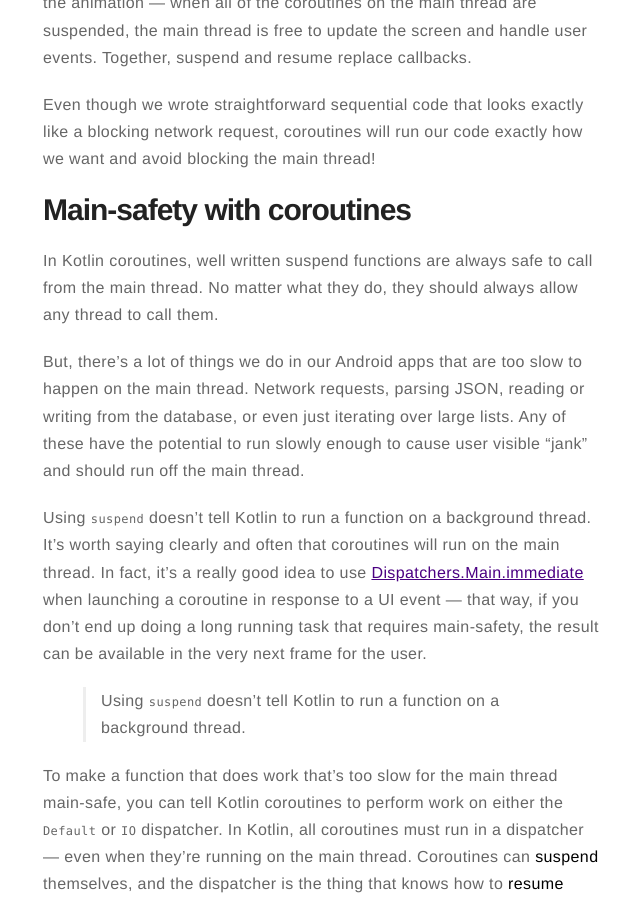
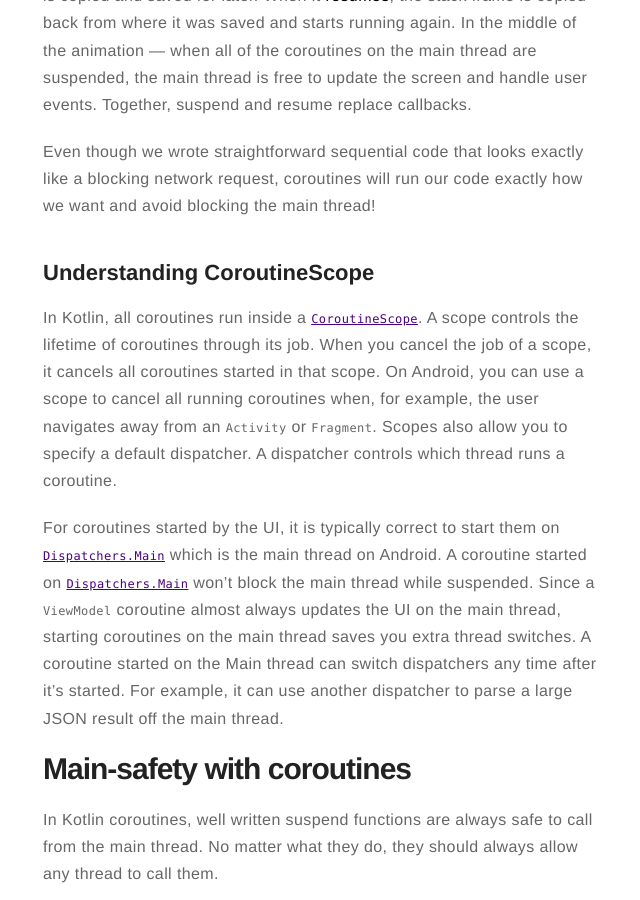
Before and after one commit to jorgecasariego/jorgecasariego.github.io, a Jekyll site: the page built from _posts/2020-02-17-coroutines-in-android.markdown, in a window 1280 px wide and 900 px high, scrolled down 3980 px. Shown: the whole window, without its empty margins (317-957 px from the left). Built offline with Jekyll 4.4.1, drawn with Linux system fonts in a browser that asks for light colours; comment, search, counter and statistics services are not loaded; some of the changed text lies outside the part shown.

Commit message:
Understanding CoroutineScope

```diff
--- a/_posts/2020-02-17-coroutines-in-android.markdown
+++ b/_posts/2020-02-17-coroutines-in-android.markdown
@@ -34,7 +34,7 @@ For your app to display to the user without any visible pauses, the main thread
 
 Watch the video below for an introduction to how coroutines solves this problem for us on Android by introducing main-safety.
 
-<iframe width="560" height="315" src="https://www.youtube.com/embed/ne6CD1ZhAI0" frameborder="0" allow="accelerometer; autoplay; encrypted-media; gyroscope; picture-in-picture" allowfullscreen></iframe>
+<iframe width="560" height="315" src="https://www.youtube.com/embed/ne6CD1ZhAI0" frameborder="0" allow="accelerometer; autoplay; encrypted-media; gyroscope; picture-in-picture" allowfullscreen></iframe>Main-safety with coroutines
 
 
 In order to perform a network request off the main thread, a common pattern is callbacks. Callbacks provide a handle to a library that it can use to call back into your code at some future time. With callbacks, fetching developer.android.com might look like this:
@@ -67,6 +67,13 @@ Animation showing how Kotlin implements suspend and resume to replace callbacks.
 Looking at how `fetchDocs` executes, you can see how **suspend** works. Whenever a coroutine is suspended, the current stack frame (the place that Kotlin uses to keep track of which function is running and its variables) is copied and saved for later. When it **resumes**, the stack frame is copied back from where it was saved and starts running again. In the middle of the animation — when all of the coroutines on the main thread are suspended, the main thread is free to update the screen and handle user events. Together, suspend and resume replace callbacks.
 
 Even though we wrote straightforward sequential code that looks exactly like a blocking network request, coroutines will run our code exactly how we want and avoid blocking the main thread!
+
+## Understanding CoroutineScope
+
+In Kotlin, all coroutines run inside a  [`CoroutineScope`](https://kotlin.github.io/kotlinx.coroutines/kotlinx-coroutines-core/kotlinx.coroutines.experimental/-coroutine-scope/). A scope controls the lifetime of coroutines through its job. When you cancel the job of a scope, it cancels all coroutines started in that scope. On Android, you can use a scope to cancel all running coroutines when, for example, the user navigates away from an  `Activity`  or  `Fragment`. Scopes also allow you to specify a default dispatcher. A dispatcher controls which thread runs a coroutine.
+
+For coroutines started by the UI, it is typically correct to start them on [`Dispatchers.Main`](https://kotlin.github.io/kotlinx.coroutines/kotlinx-coroutines-core/kotlinx.coroutines/-dispatchers/-main.html) which is the main thread on Android. A coroutine started on [`Dispatchers.Main`](https://kotlin.github.io/kotlinx.coroutines/kotlinx-coroutines-core/kotlinx.coroutines/-dispatchers/-main.html) won't block the main thread while suspended. Since a `ViewModel` coroutine almost always updates the UI on the main thread, starting coroutines on the main thread saves you extra thread switches. A coroutine started on the Main thread can switch dispatchers any time after it's started. For example, it can use another dispatcher to parse a large JSON result off the main thread.
+
 
 # Main-safety with coroutines
 
```
